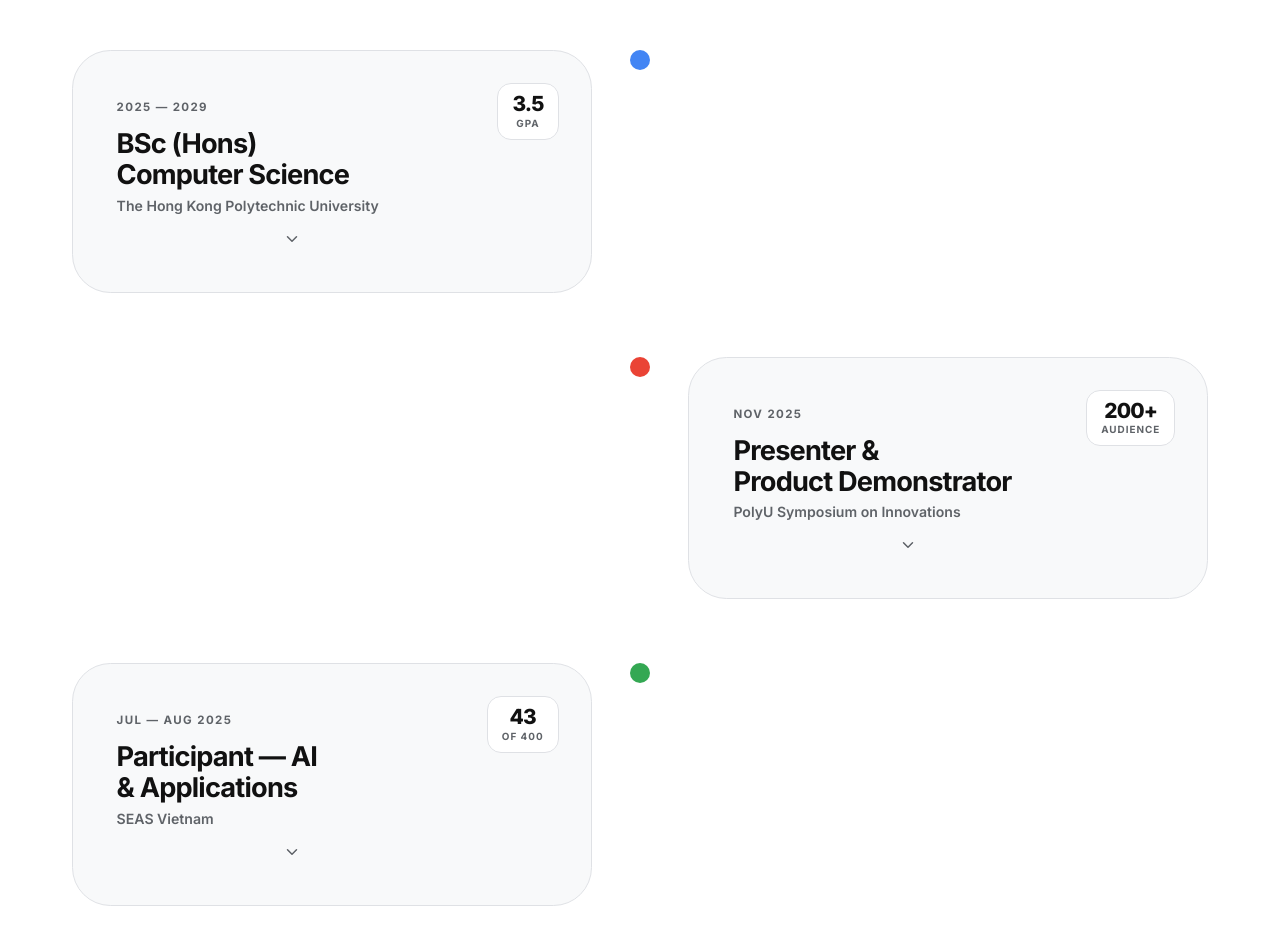
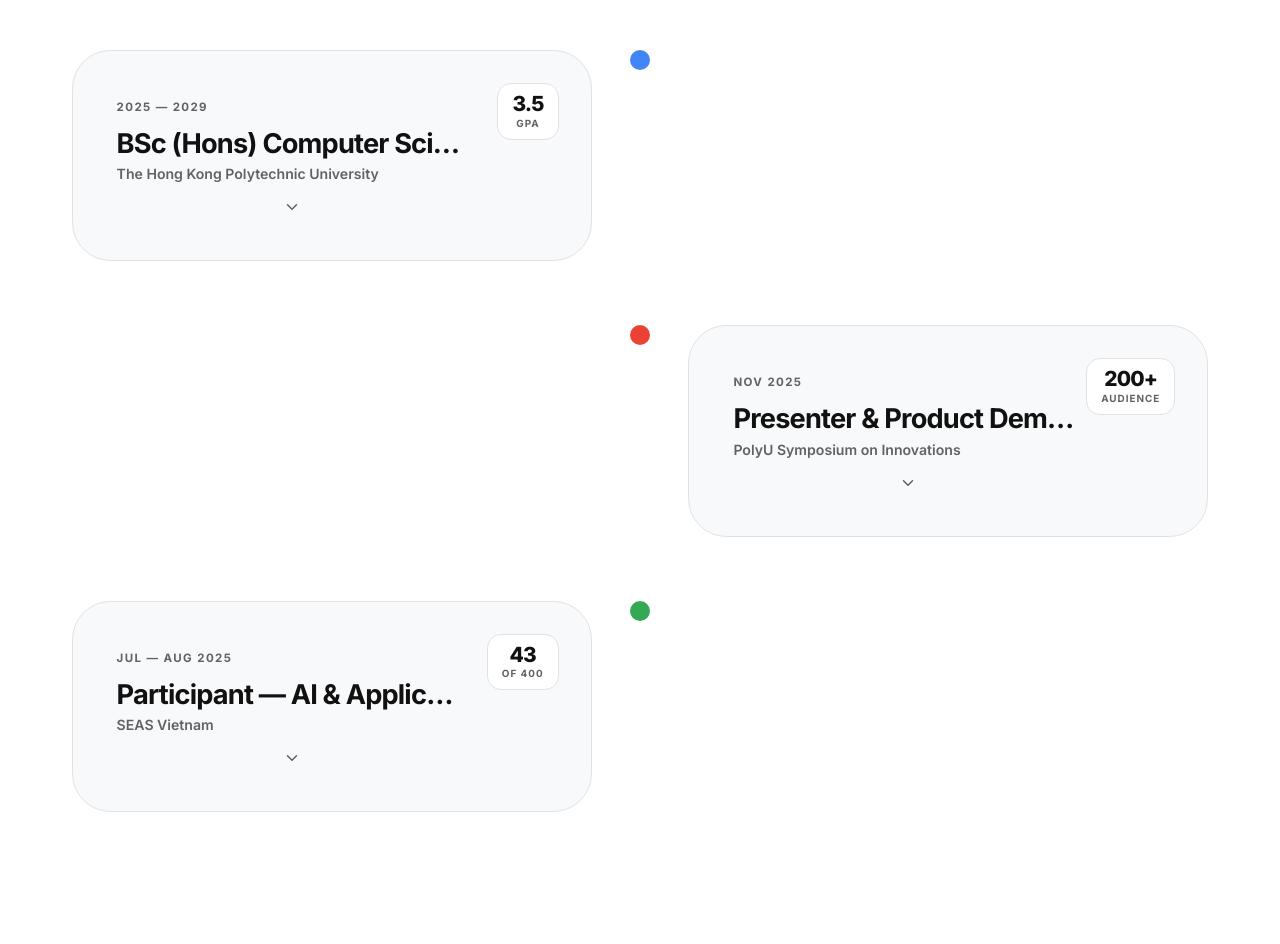
Before and after one commit to lighthouse16/portfolio, a Next.js app: page / in a window 1280 px wide. Shown: the part 3380-4324 px from the top of the page. Built offline with nearby package versions, Linux system fonts and the light colour scheme.

Commit message:
Force role title to a single line

```diff
--- a/src/components/Experience.module.css
+++ b/src/components/Experience.module.css
@@ -225,7 +225,9 @@
   line-height: 1.15;
   margin-bottom: 6px;
   color: var(--ink);
-  text-wrap: balance;
+  white-space: nowrap;
+  overflow: hidden;
+  text-overflow: ellipsis;
 }
 
 .org {
```
